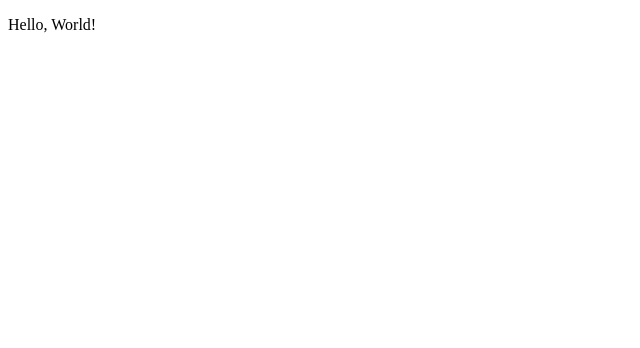
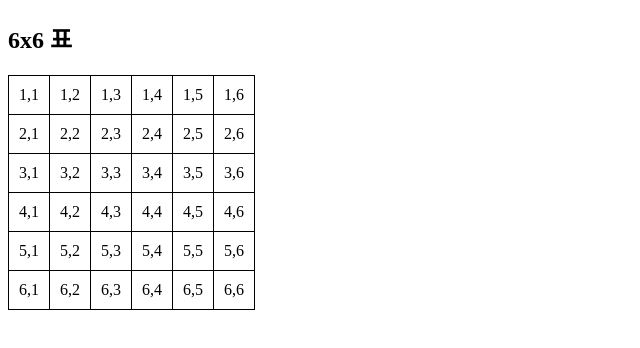
Before and after one commit to tmdgus0843/Kakaobot-Lecture, a plain HTML site: page index.html in a window 1280 px wide. Shown: the whole page, without its empty margins (0-640 px from the left). Drawn offline with Linux system fonts and the light colour scheme.

Commit message:
Update index.html

```diff
--- a/index.html
+++ b/index.html
@@ -1,8 +1,72 @@
 <!DOCTYPE html>
+<html>
 <head>
-
+    <title>6x6 표</title>
+    <style>
+        table, th, td {
+            border: 1px solid black;
+            border-collapse: collapse;
+        }
+        th, td {
+            padding: 10px;
+            text-align: center;
+        }
+    </style>
 </head>
 <body>
-  <p>Hello, World!</p>
+
+<h2>6x6 표</h2>
+
+<table>
+  <tr>
+    <td>1,1</td>
+    <td>1,2</td>
+    <td>1,3</td>
+    <td>1,4</td>
+    <td>1,5</td>
+    <td>1,6</td>
+  </tr>
+  <tr>
+    <td>2,1</td>
+    <td>2,2</td>
+    <td>2,3</td>
+    <td>2,4</td>
+    <td>2,5</td>
+    <td>2,6</td>
+  </tr>
+  <tr>
+    <td>3,1</td>
+    <td>3,2</td>
+    <td>3,3</td>
+    <td>3,4</td>
+    <td>3,5</td>
+    <td>3,6</td>
+  </tr>
+  <tr>
+    <td>4,1</td>
+    <td>4,2</td>
+    <td>4,3</td>
+    <td>4,4</td>
+    <td>4,5</td>
+    <td>4,6</td>
+  </tr>
+  <tr>
+    <td>5,1</td>
+    <td>5,2</td>
+    <td>5,3</td>
+    <td>5,4</td>
+    <td>5,5</td>
+    <td>5,6</td>
+  </tr>
+  <tr>
+    <td>6,1</td>
+    <td>6,2</td>
+    <td>6,3</td>
+    <td>6,4</td>
+    <td>6,5</td>
+    <td>6,6</td>
+  </tr>
+</table>
+
 </body>
 </html>
```
